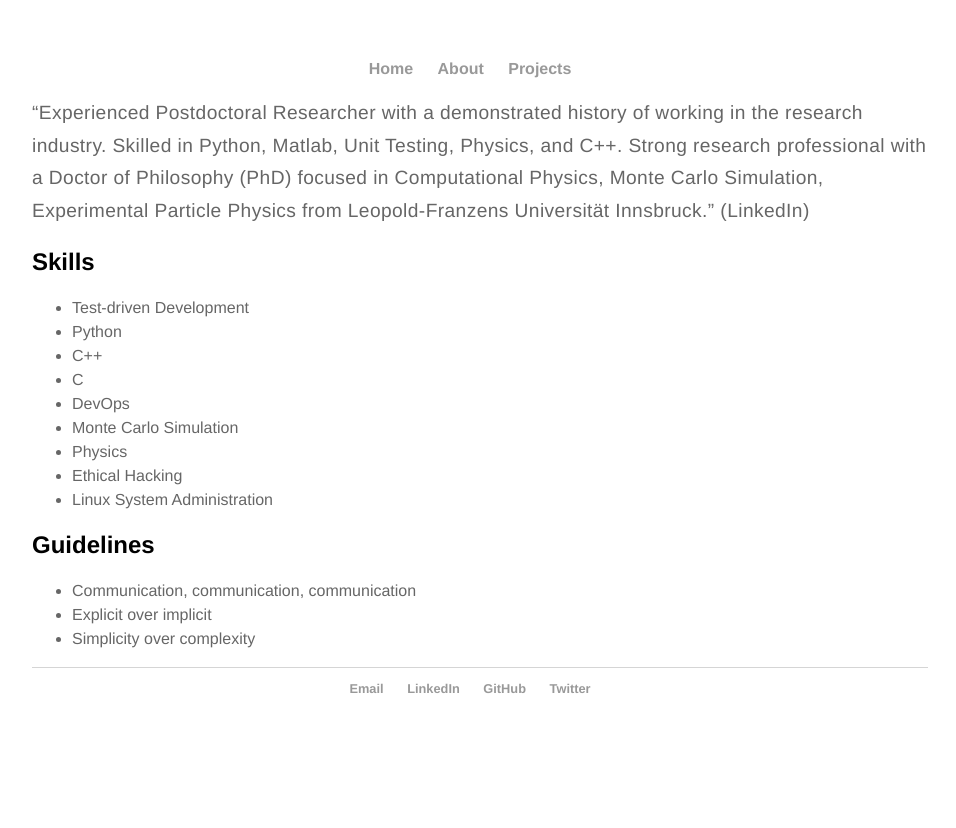
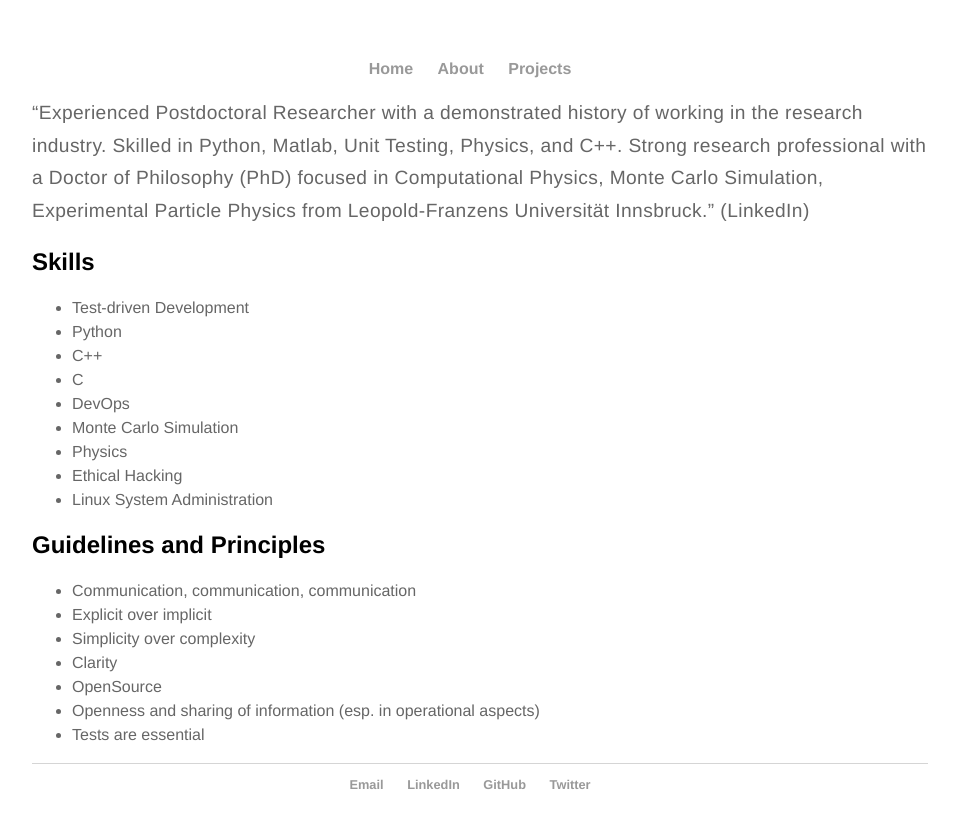
Before and after one commit to elritsch/elritsch.github.io, a Jekyll site: the page built from about.md, in a window 1280 px wide. Shown: the top 828 px of the page, without its empty margins (160-1116 px from the left). Built offline with Jekyll 4.4.1, drawn with Linux system fonts in a browser that asks for light colours.

Commit message:
Add guidelines and principles

```diff
--- a/about.md
+++ b/about.md
@@ -18,8 +18,12 @@ Skills
 * Ethical Hacking
 * Linux System Administration
 
-Guidelines
-----------
+Guidelines and Principles
+-------------------------
 * Communication, communication, communication
 * Explicit over implicit
 * Simplicity over complexity
+* Clarity
+* OpenSource
+* Openness and sharing of information (esp. in operational aspects)
+* Tests are essential
```
